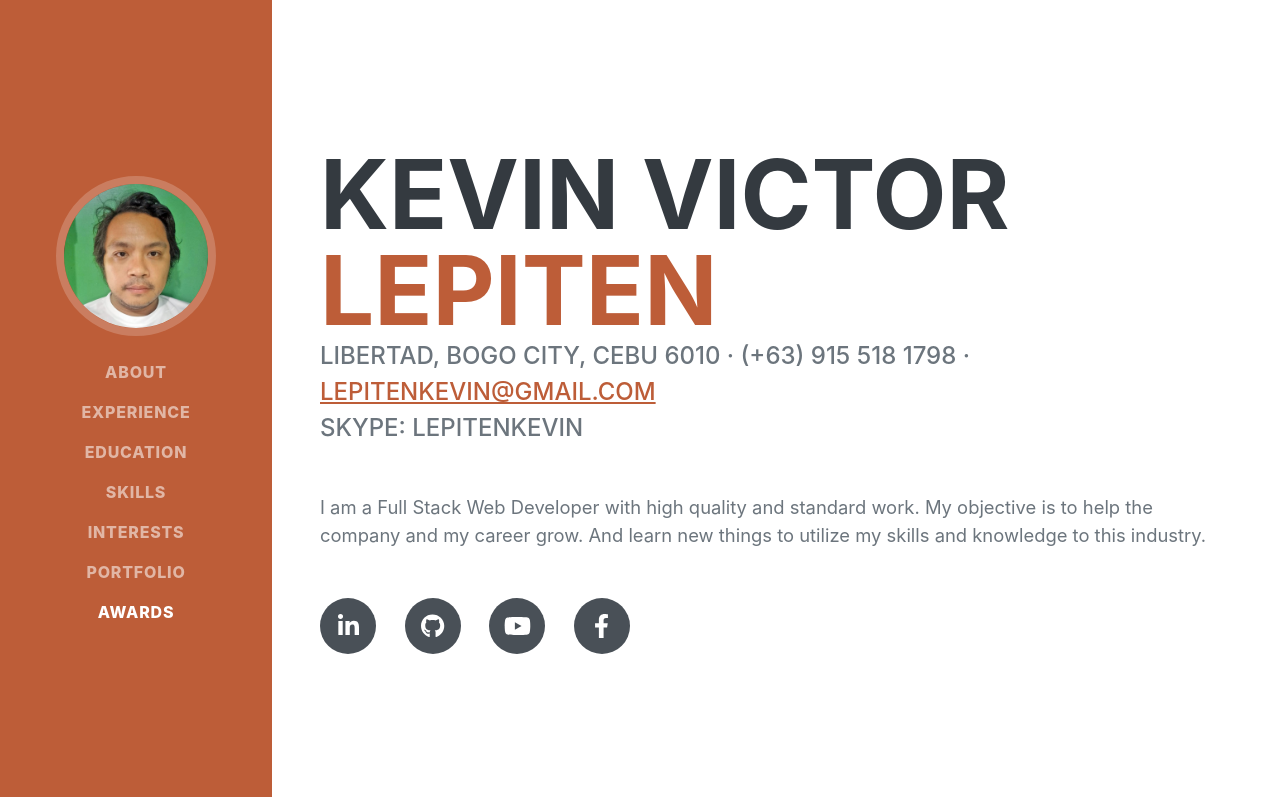
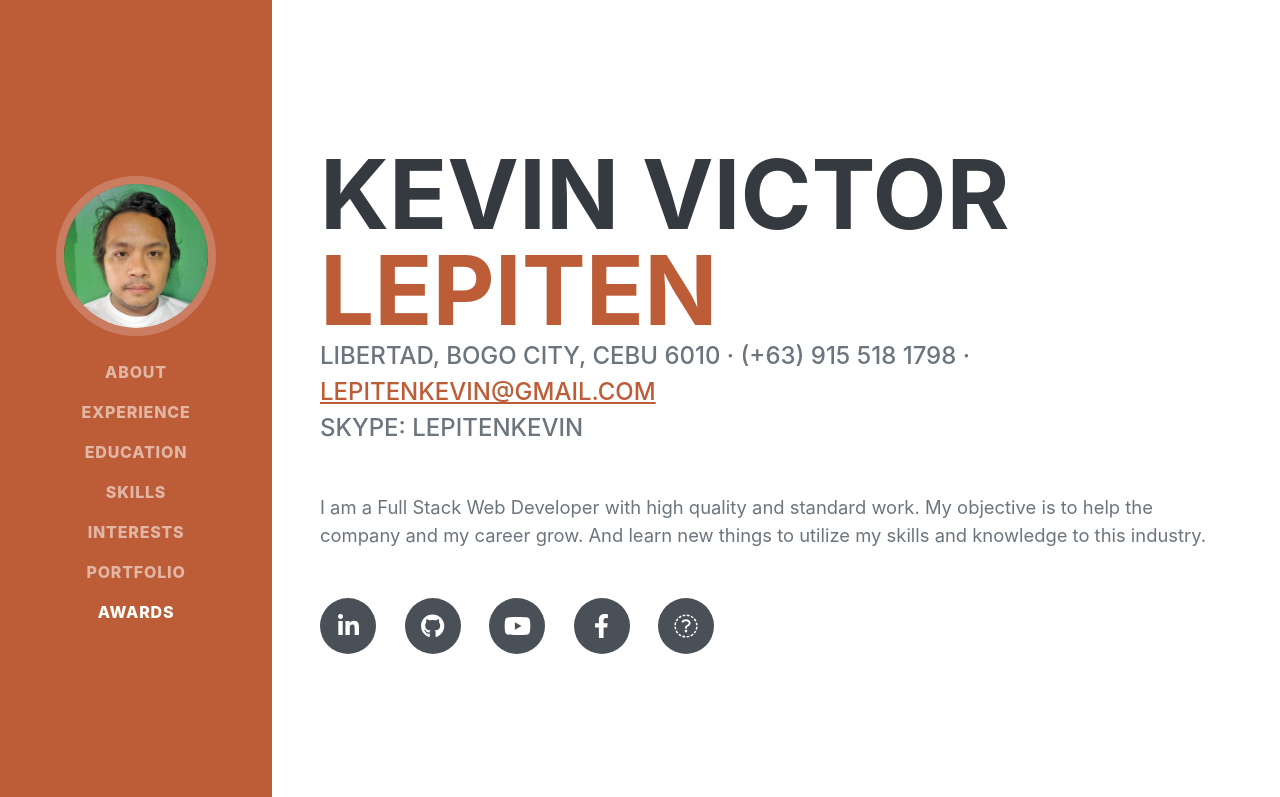
Before and after one commit to lepitenkevin/kevinlepiten, a plain HTML site: page index.html in a window 1280 px wide. Shown: the top 797 px of the page. Drawn offline with nearby package versions, Linux system fonts and the light colour scheme; a web font is replaced by a local one.

Commit message:
Update index.html

```diff
--- a/index.html
+++ b/index.html
@@ -56,6 +56,7 @@
                         <a class="social-icon" href="https://github.com/lepitenkevin/"><i class="fab fa-github"></i></a>
                         <a class="social-icon" href="https://www.youtube.com/c/VMankevofficial/"><i class="fab fa-youtube"></i></a>
                         <a class="social-icon" href="https://www.facebook.com/varcharnamekevin/"><i class="fab fa-facebook-f"></i></a>
+			<a class="social-icon" href="https://www.onlinejobs.ph/jobseekers/info/425554"><i class="fab fa-onlinejobs"></i></a>
                     </div>
                 </div>
             </section>
```
